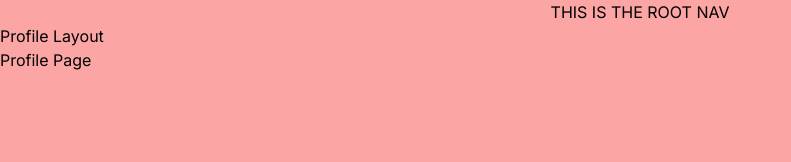
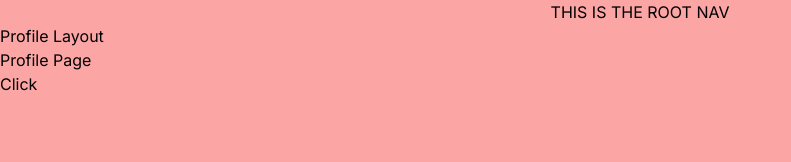
Before and after one commit to justin-0/nextjs-docs, a Next.js app: page /profile in a window 1280 px wide. Shown: the top 162 px of the page, without its empty margins (0-791 px from the left). Built offline with nearby package versions, Linux system fonts and the light colour scheme.

Commit message:
project organisation, component folder co-location

```diff
--- /dev/null
+++ b/app/(profile)/profile/components/button.tsx
@@ -0,0 +1,3 @@
+export default function ProfileButton() {
+  return <button>Click</button>;
+}
--- a/app/(profile)/profile/page.tsx
+++ b/app/(profile)/profile/page.tsx
@@ -1,3 +1,10 @@
+import ProfileButton from "./components/button";
+
 export default function ProfilePage() {
-  return <h1>Profile Page</h1>;
+  return (
+    <>
+      <h1>Profile Page</h1>
+      <ProfileButton />
+    </>
+  );
 }
```
Also changed, not shown: 1 other file (tests, documents, lock files or other folders).
